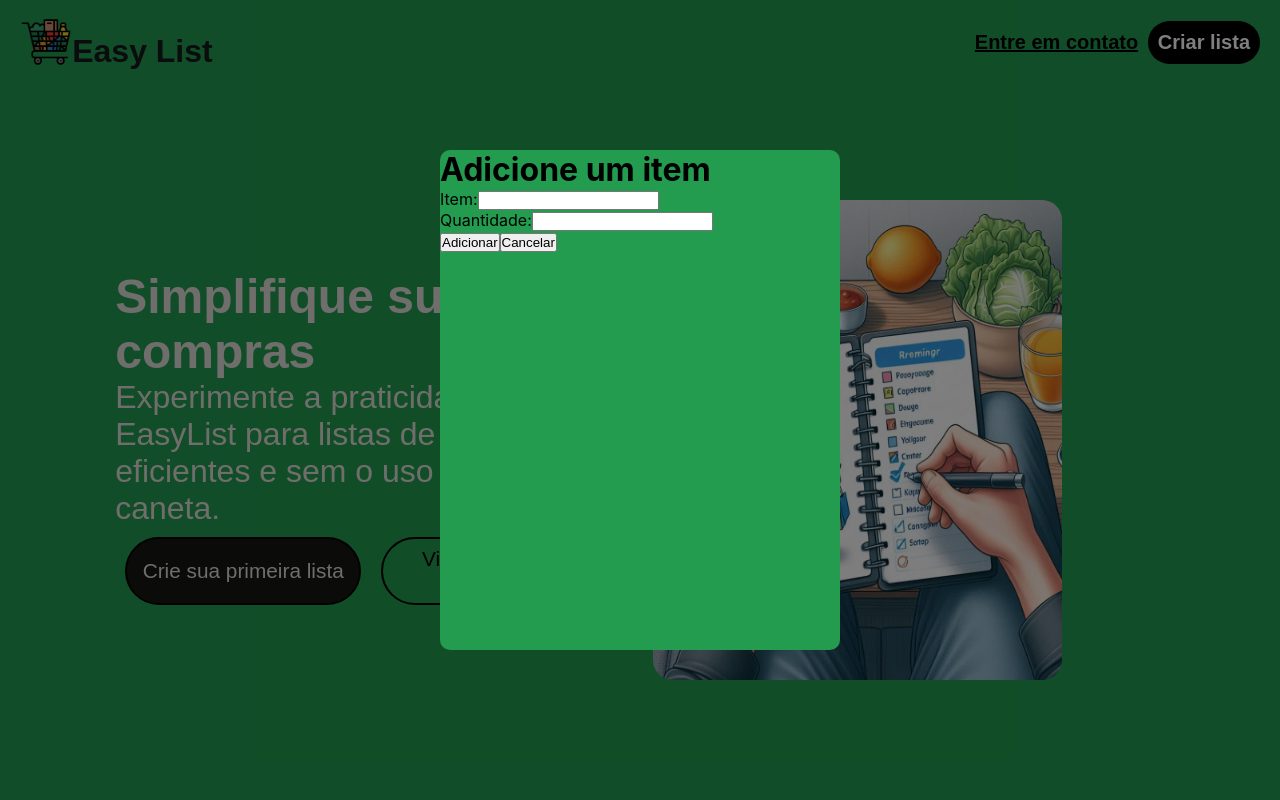
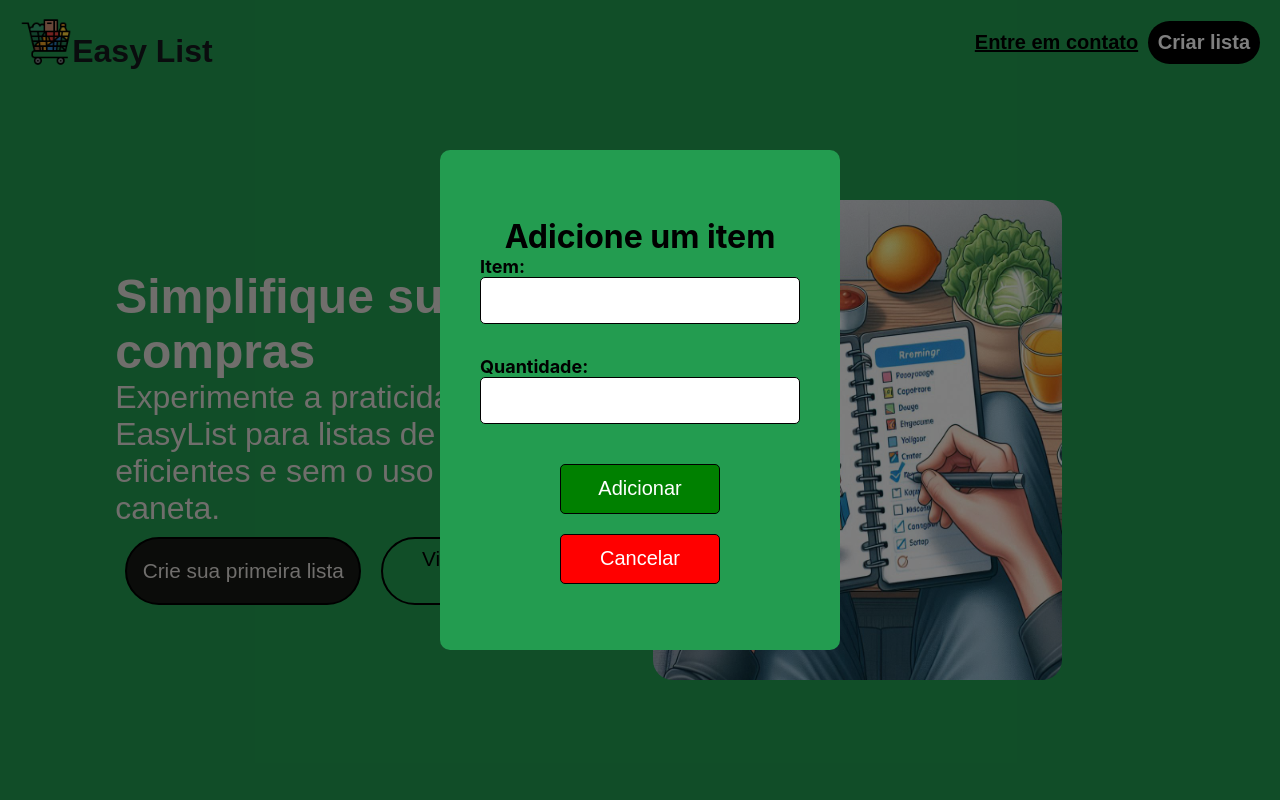
Before and after one commit to HerickDan/Shopping-list, a React (Create React App) app: page / in a window 1280 px wide. Both pictures are taken after a click on the button "Criar lista". Shown: the top 800 px of the page. Built offline with nearby package versions, Linux system fonts and the light colour scheme.

Commit message:
diffrents modes of modal

```diff
--- a/src/Home/index.tsx
+++ b/src/Home/index.tsx
@@ -115,7 +115,7 @@ export const Home = () => {
   }, []);
 
   const modalTitle = mode === "create" ? "Adicione um item" : "Editar os dados";
-
+  console.log('mode', mode)
   return (
     <>
       <div style={styles.backGround}>
@@ -160,6 +160,8 @@ export const Home = () => {
             <Modal
               modal={modal}
             >
+             <>
+             { mode === 'create' ? (
               <Form style={styles.form} onSubmit={mode === "create" ? onSubmit : itemSubstitute}>
                 <h1>{modalTitle}</h1>
                 <div style={styles.formGroup}>
@@ -168,6 +170,7 @@ export const Home = () => {
                     value={nome}
                     onChange={handleChange}
                     name="nome"
+                    id="nome"
                     style={styles.input}
                   />
                 </div>
@@ -177,6 +180,7 @@ export const Home = () => {
                     value={quantidade}
                     type="number"
                     name="quantidade"
+                    id="quantidade"
                     onChange={handleChange}
                     style={styles.input}
                   />
@@ -187,7 +191,10 @@ export const Home = () => {
                 <button type="button" onClick={cancelar} style={styles.buttonCancel}>
                   Cancelar
                 </button>
+
               </Form>
+              ): null}
+              </>
             </Modal>
           </>
         ) : (
@@ -218,11 +225,39 @@ export const Home = () => {
                   Limpar lista
                 </Button>
               </div>
+              {mode !== 'create'?(
+
               <Modal
               modal={modal}
               >
-                <h1>Hell</h1>
+                 <form style={styles.form} onSubmit={(e) => itemSubstitute(e)}>
+                <h1>{modalTitle}</h1>
+                <div style={styles.formGroup}>
+                  <label htmlFor="" style={styles.label}>Item:</label>
+                  <input
+                    value={nome}
+                    id="name"
+                    onChange={handleChange}
+                    name="nome"
+                    style={styles.input}
+                  />
+                </div>
+                <div style={styles.formGroup}>
+                  <label htmlFor="quantidade" style={styles.label}>Quantidade:</label>
+                  <input
+                    value={quantidade}
+                    type="number"
+                    id="quantidade"
+                    name="quantidade"
+                    onChange={handleChange}
+                    style={styles.input}
+                  />
+                </div>
+                <button type="submit" style={styles.buttonSubmit}>Salvar Alterações</button>
+                <button type="button" onClick={cancelar} style={styles.buttonCancel}>Cancelar</button>
+              </form>
               </Modal>
+              ): null}
             </section>
           </>
         )}
--- a/src/Home/style.ts
+++ b/src/Home/style.ts
@@ -44,4 +44,51 @@ export const styles: { [keys: string]: React.CSSProperties } = {
     justifyContent: "center",
     alignItems: "center",
   },
+  form: {
+    height: "100%",
+    width: '100%',
+    display: "flex",
+    flexDirection: "column",
+    justifyContent: "center",
+    alignItems: "center",
+  },
+  formGroup: {
+    display: "flex",
+    flexDirection: "column",
+    height: "20%",
+    width: '80%',
+  },
+  label: {
+    fontWeight: "700",
+    fontSize: "18px",
+  },
+  input: {
+    marginBottom: "10%",
+    height: "50%",
+    border: "solid 1px black",
+    borderRadius: "5px",
+    padding: "10px",
+  },
+  buttonSubmit: {
+    marginTop: "2%",
+    width: "40%",
+    height: "10%",
+    border: "solid 1px black",
+    borderRadius: "5px",
+    backgroundColor: "#008000",
+    color: "white",
+    fontSize: "20px",
+    cursor: "pointer",
+  },
+  buttonCancel: {
+    marginTop: "5%",
+    width: "40%",
+    height: "10%",
+    border: "solid 1px black",
+    borderRadius: "5px",
+    backgroundColor: "#FF0000",
+    color: "white",
+    fontSize: "20px",
+    cursor: "pointer",
+  },
 };
--- a/src/components/Input/index.tsx
+++ b/src/components/Input/index.tsx
@@ -2,17 +2,19 @@ import { CSSProperties } from "react";
 import { CSS } from "styled-components/dist/types";
 
 interface Props {
-    type?:string;
-    name?:string;
-    placeholder?:string;
-    style:CSSProperties;
+    type?:string,
+    name?:string,
+    placeholder?:string,
+    style:CSSProperties,
     value:string | number,
-    onChange:(e: React.ChangeEvent<HTMLInputElement>) => void;
+    id:string
+    onChange:(e: React.ChangeEvent<HTMLInputElement>) => void,
 }
 
-export const Input = ({name, type, placeholder, style, value, onChange}:Props) =>{
+export const Input = ({name, type, placeholder, style, value, id, onChange}:Props) =>{
    return (
         <input
+        id={id}
         name={name}
         placeholder={placeholder}
         style={style}
```
